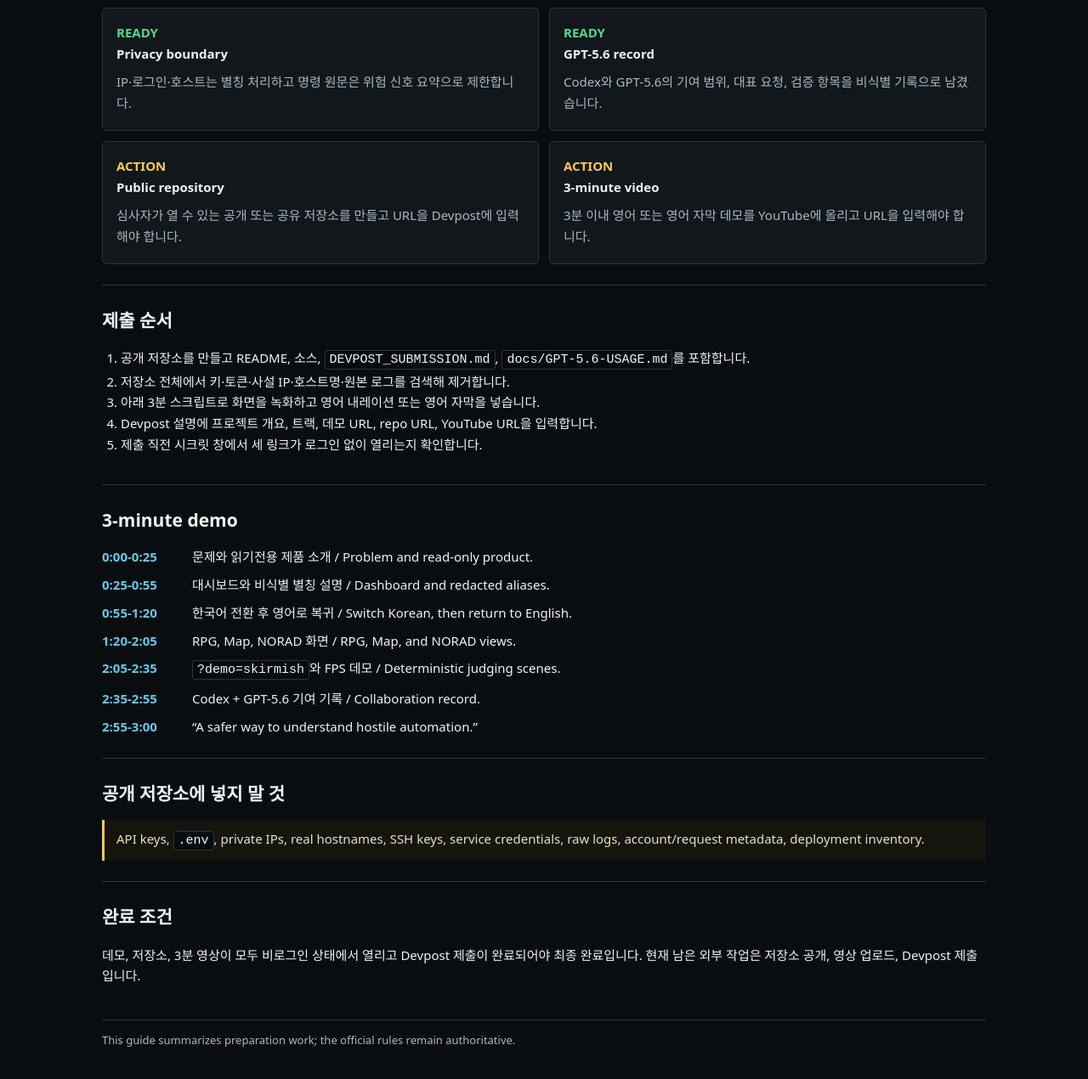
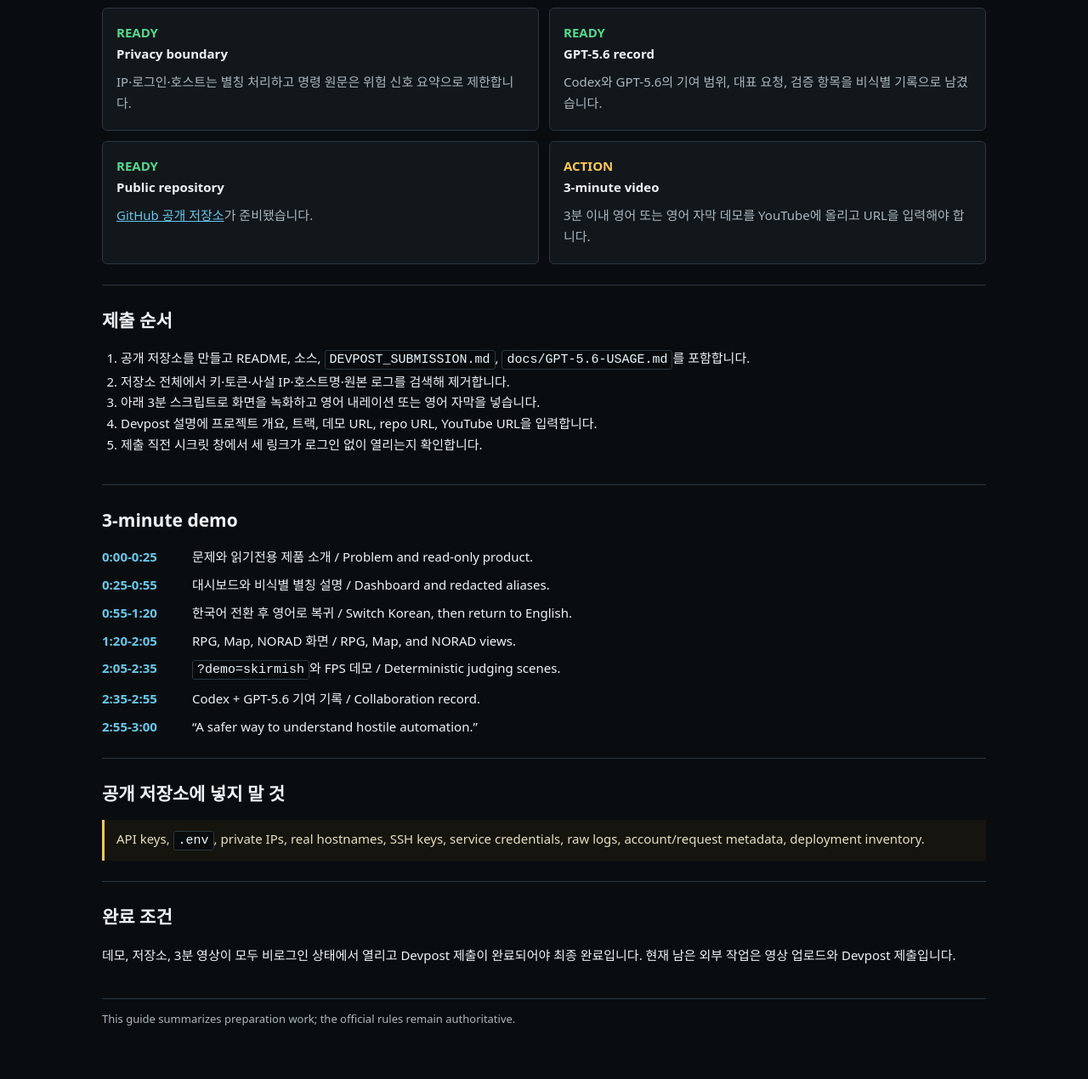
Before and after one commit to yazzang-homelab/server-guardian-warboard, a plain HTML site: page app/submission-guide.html in a window 1280 px wide. Shown: the part 492-1762 px from the top of the page at 85% size. Drawn offline with Linux system fonts and the light colour scheme.

Commit message:
Mark public repository ready

```diff
--- a/app/submission-guide.html
+++ b/app/submission-guide.html
@@ -36,7 +36,7 @@
       <article class="item"><span class="status done">READY</span><h3>English + Korean</h3><p>영어 심사 화면과 한/영 전환 버튼이 적용됐습니다.</p></article>
       <article class="item"><span class="status done">READY</span><h3>Privacy boundary</h3><p>IP·로그인·호스트는 별칭 처리하고 명령 원문은 위험 신호 요약으로 제한합니다.</p></article>
       <article class="item"><span class="status done">READY</span><h3>GPT-5.6 record</h3><p>Codex와 GPT-5.6의 기여 범위, 대표 요청, 검증 항목을 비식별 기록으로 남겼습니다.</p></article>
-      <article class="item"><span class="status todo">ACTION</span><h3>Public repository</h3><p>심사자가 열 수 있는 공개 또는 공유 저장소를 만들고 URL을 Devpost에 입력해야 합니다.</p></article>
+      <article class="item"><span class="status done">READY</span><h3>Public repository</h3><p><a href="https://github.com/yazzang-homelab/server-guardian-warboard" target="_blank" rel="noopener">GitHub 공개 저장소</a>가 준비됐습니다.</p></article>
       <article class="item"><span class="status todo">ACTION</span><h3>3-minute video</h3><p>3분 이내 영어 또는 영어 자막 데모를 YouTube에 올리고 URL을 입력해야 합니다.</p></article>
     </div>
   </section>
@@ -55,7 +55,7 @@
   </div></section>
 
   <section class="band"><h2 data-lang="ko">공개 저장소에 넣지 말 것</h2><h2 data-lang="en">Never Publish</h2><div class="note">API keys, <code>.env</code>, private IPs, real hostnames, SSH keys, service credentials, raw logs, account/request metadata, deployment inventory.</div></section>
-  <section class="band"><h2 data-lang="ko">완료 조건</h2><h2 data-lang="en">Definition of Done</h2><p data-lang="ko">데모, 저장소, 3분 영상이 모두 비로그인 상태에서 열리고 Devpost 제출이 완료되어야 최종 완료입니다. 현재 남은 외부 작업은 저장소 공개, 영상 업로드, Devpost 제출입니다.</p><p data-lang="en">Completion requires an accessible demo, repository, three-minute video, and the final Devpost submission. Remaining external actions are repository publication, video upload, and submission.</p></section>
+  <section class="band"><h2 data-lang="ko">완료 조건</h2><h2 data-lang="en">Definition of Done</h2><p data-lang="ko">데모, 저장소, 3분 영상이 모두 비로그인 상태에서 열리고 Devpost 제출이 완료되어야 최종 완료입니다. 현재 남은 외부 작업은 영상 업로드와 Devpost 제출입니다.</p><p data-lang="en">Completion requires an accessible demo, repository, three-minute video, and the final Devpost submission. Remaining external actions are video upload and the final Devpost submission.</p></section>
   <p class="small">This guide summarizes preparation work; the official rules remain authoritative.</p>
 </main>
 <script>const b=document.body,x=document.getElementById('lang');x.onclick=()=>{b.classList.toggle('en');x.textContent=b.classList.contains('en')?'한국어':'English';document.documentElement.lang=b.classList.contains('en')?'en':'ko'};</script>
```
